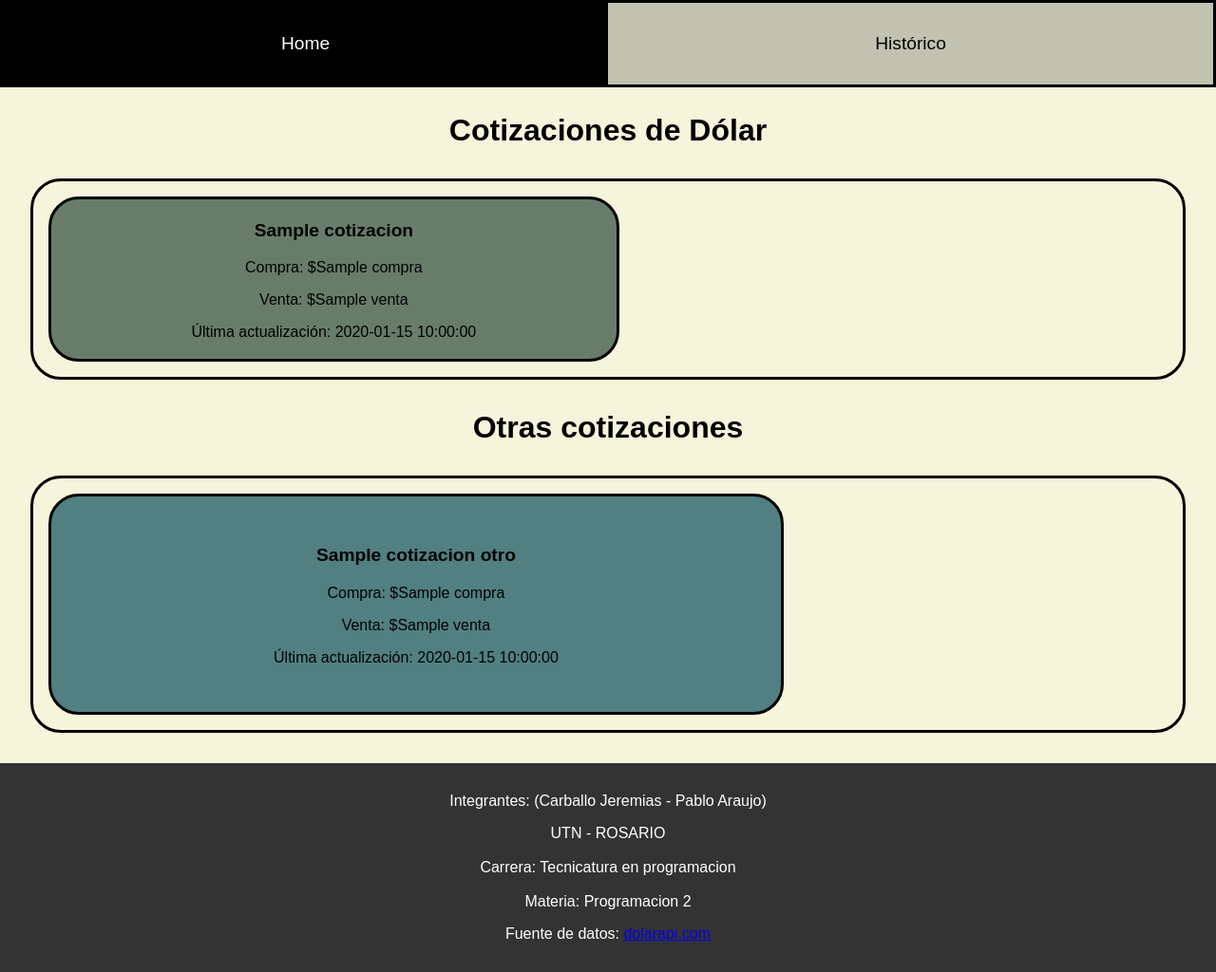
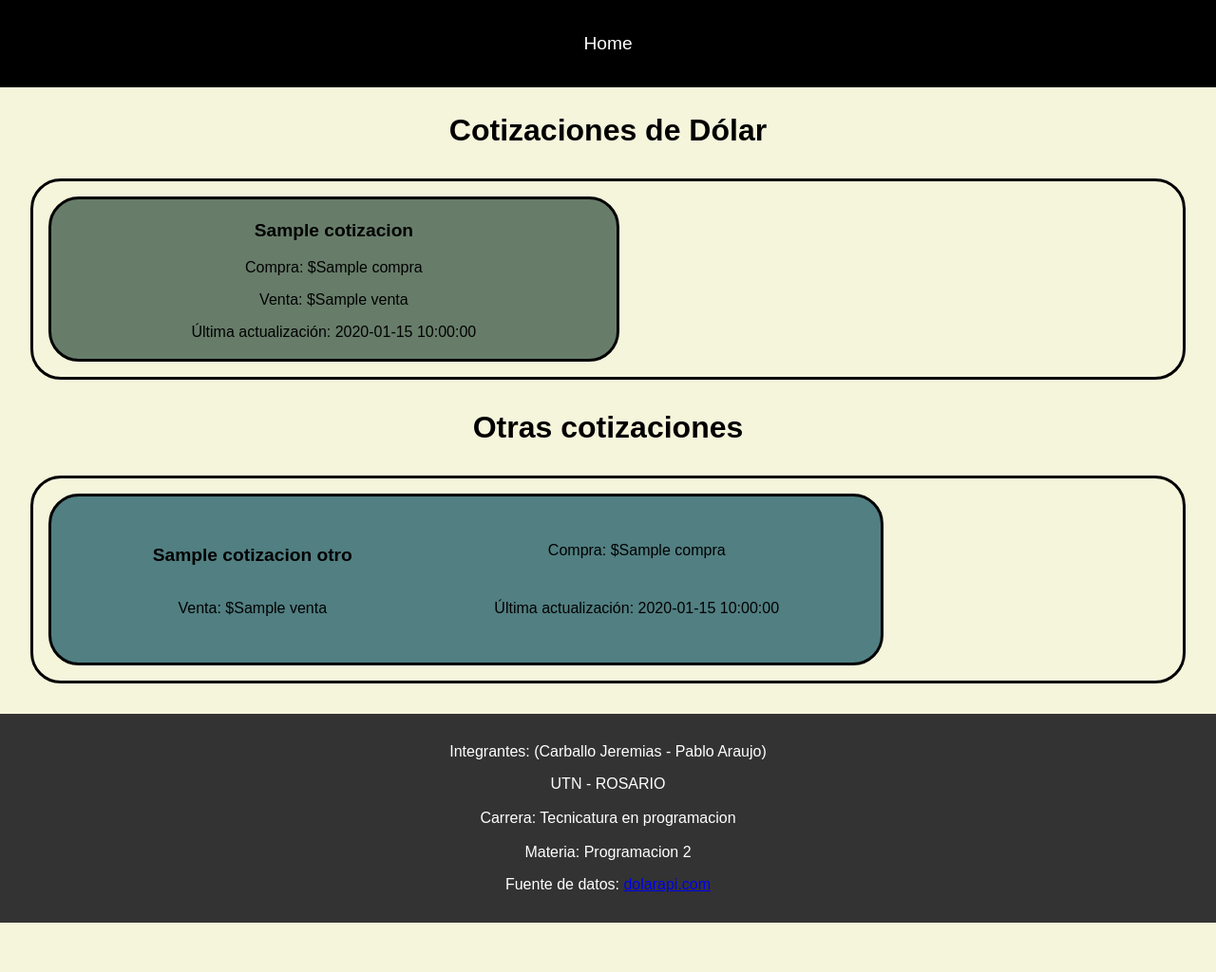
Before and after one commit to jeremiascarballo/tpIntegrado2C, a Flask app: template PruebaApp/templates/index.html in a window 1280 px wide. Shown: the whole page at 95% size. After the commit the page ends 972 px from the top, so only its background shows below. Run offline with Flask 3, Linux system fonts and the light colour scheme; the template is opened without the code that fills it: most values are stand-ins (such as "Sample title", 1, 10 or a date in 2020).

Commit message:
Arreglo en py e index

```diff
--- a/PruebaApp/app.py
+++ b/PruebaApp/app.py
@@ -2,13 +2,28 @@ from flask import Flask, render_template, jsonify
 import requests
 
 app = Flask(__name__)
-@app.route('/index')
+
+@app.route('/index', methods=['GET'])
 def home():
     try:
         response_dolares = requests.get('https://dolarapi.com/v1/dolares')
 
         if response_dolares.status_code == 200:
             cotizaciones = response_dolares.json()
+
+            print(f"-"*80)
+            print(f"Moneda: \tNombre: \tCompra: \tVenta: \t")
+            print(f"-"*80)
+
+            for tipo_cambio in cotizaciones:
+                moneda = tipo_cambio.get('moneda')
+                casa = tipo_cambio.get('casa')
+                compra = tipo_cambio.get('compra')
+                venta = tipo_cambio.get('venta')
+                fecha_actualizacion = tipo_cambio.get('fecha_actualizacion')
+                print(f"{moneda}\t\t{casa}\t\t{compra}\t\t{venta}\t\n")
+
+            print(f"-"*80)
         else:
             cotizaciones = {"error": "No se pudo obtener los datos. Código de error: " + str(response_dolares.status_code)}
 
@@ -21,7 +36,7 @@ def home():
         if response_otros.status_code == 200:
             cotizacionesOtros = response_otros.json()
         else:
-            cotizacionesOtros = {"error": "No se pudo obtener los datos. Código de error: " + str(response_otros.status_codeOtros)}
+            cotizacionesOtros = {"error": "No se pudo obtener los datos. Código de error: " + str(response_otros.status_code)}
 
     except requests.RequestException as e:
         cotizacionesOtros = {"error": "Ocurrió un error al conectar con la API: " + str(e)}
--- a/PruebaApp/templates/index.html
+++ b/PruebaApp/templates/index.html
@@ -4,13 +4,13 @@
     <meta charset="UTF-8">
     <meta name="viewport" content="width=device-width, initial-scale=1.0">
     <title>Cotizaciones</title>
-    <link rel="stylesheet" href="/PruebaApp/static/styles.css">
+    <link rel="stylesheet" href="{{ url_for('static', filename='styles.css') }}">
 </head>
 <body>
+
     <nav>
         <ul>
-            <li><a href="index.html" class="active">Home</a></li>
-            <li><a href="historico.html">Histórico</a></li>
+            <li><a href="{{ url_for('home') }}" class="active">Home</a></li>
         </ul>
     </nav>
 
@@ -48,7 +48,7 @@
                       {% if cotizacionOtros.nombre == "Dólar" %}
                         <!--Para evitar la repeticion del dolar-->
                       {% else %}
-                    <div class="cotizacionOtro">
+                    <div class="cotizacionesOtros">
                         <h3>{{ cotizacionOtros.nombre }}</h3>
                         <p>Compra: ${{ cotizacionOtros.compra }}</p>
                         <p>Venta: ${{ cotizacionOtros.venta }}</p>
```
